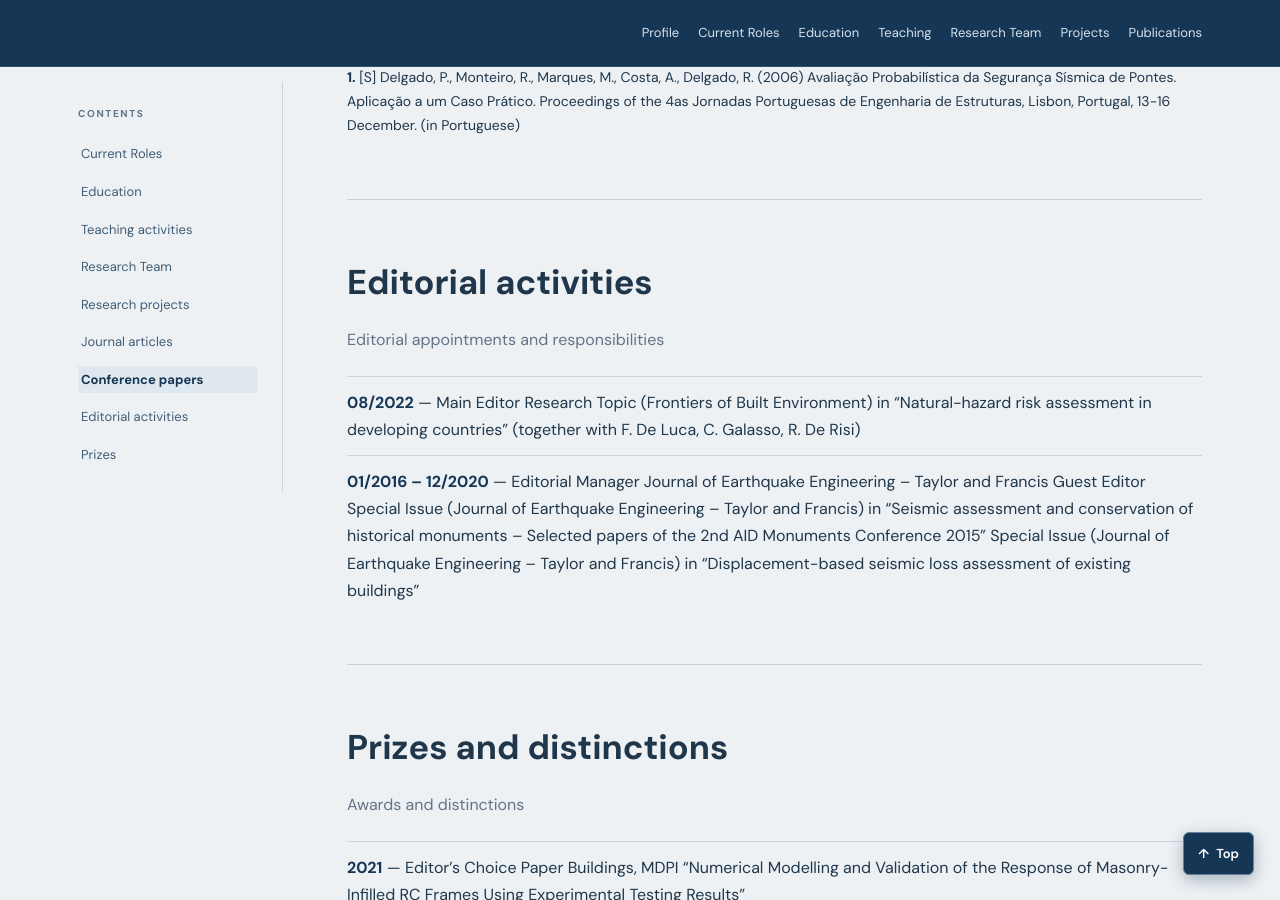
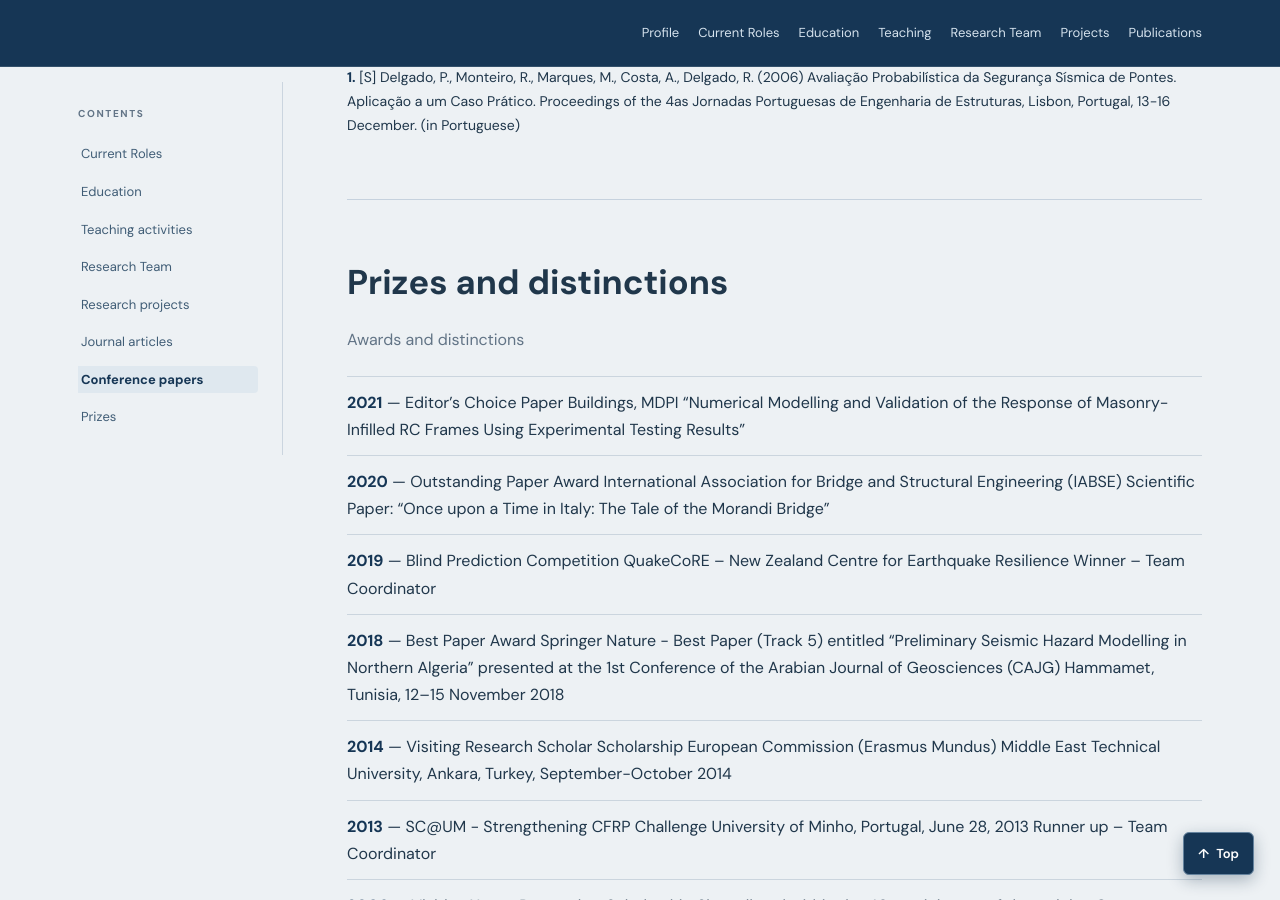
Before and after one commit to rncmonteiro/cv, a Jekyll site: the page built from index.md, in a window 1280 px wide and 900 px high, scrolled down 36152 px. Built offline with Jekyll 4.4.1, drawn with Linux system fonts in a browser that asks for light colours.

Commit message:
Add files via upload

```diff
--- a/_layouts/default.html
+++ b/_layouts/default.html
@@ -20,7 +20,7 @@
     </div>
   </div>
 </div></div><div class="intro-side"><img alt="Portrait of Ricardo Monteiro" class="profile-photo" height="240" src="assets/portrait.jpg" width="240"/><div class="intro-note"><span>Research areas</span><p>Earthquake engineering<br/>Structural and seismic risk<br/>Assessment and retrofitting<br/>Risk-informed decision-making</p></div></div></section>
-<div class="mobile-jump"><label for="section-jump">Jump to a section</label><select id="section-jump"><option value="">Select section…</option><option value="profile-details">Academic profile</option><option value="current-roles">Current Roles</option><option value="education">Education</option><option value="teaching">Teaching activities</option><option value="team">Research Team</option><option value="projects">Research projects</option><option value="journal-articles">Journal articles</option><option value="conference-papers">Conference papers</option><option value="editorial">Editorial activities</option><option value="awards">Prizes</option><option value="languages">Languages</option></select></div><div class="layout"><aside class="sidebar" aria-label="CV contents"><p class="eyebrow">CONTENTS</p><a href="#current-roles">Current Roles</a><a href="#education">Education</a><a href="#teaching">Teaching activities</a><a href="#team">Research Team</a><a href="#projects">Research projects</a><a href="#journal-articles">Journal articles</a><a href="#conference-papers">Conference papers</a><a href="#editorial">Editorial activities</a><a href="#awards">Prizes</a></aside><div class="content"><section class="cv-section markdown-section" id="profile-details">
+<div class="mobile-jump"><label for="section-jump">Jump to a section</label><select id="section-jump"><option value="">Select section…</option><option value="profile-details">Academic profile</option><option value="current-roles">Current Roles</option><option value="education">Education</option><option value="teaching">Teaching activities</option><option value="team">Research Team</option><option value="projects">Research projects</option><option value="journal-articles">Journal articles</option><option value="conference-papers">Conference papers</option><option value="awards">Prizes</option><option value="languages">Languages</option></select></div><div class="layout"><aside class="sidebar" aria-label="CV contents"><p class="eyebrow">CONTENTS</p><a href="#current-roles">Current Roles</a><a href="#education">Education</a><a href="#teaching">Teaching activities</a><a href="#team">Research Team</a><a href="#projects">Research projects</a><a href="#journal-articles">Journal articles</a><a href="#conference-papers">Conference papers</a><a href="#awards">Prizes</a></aside><div class="content"><section class="cv-section markdown-section" id="profile-details">
 {% capture md_section %}{% include content/profile-details.md %}{% endcapture %}
 {{ md_section | markdownify }}
 </section><section class="cv-section markdown-section" id="current-roles">
@@ -44,9 +44,6 @@
 </section><section class="cv-section markdown-section" id="conference-papers">
 {% capture md_section %}{% include content/conference-papers.md %}{% endcapture %}
 {{ md_section | markdownify }}
-</section><section class="cv-section markdown-section" id="editorial">
-{% capture md_section %}{% include content/editorial.md %}{% endcapture %}
-{{ md_section | markdownify }}
 </section><section class="cv-section markdown-section" id="awards">
 {% capture md_section %}{% include content/awards.md %}{% endcapture %}
 {{ md_section | markdownify }}
```
